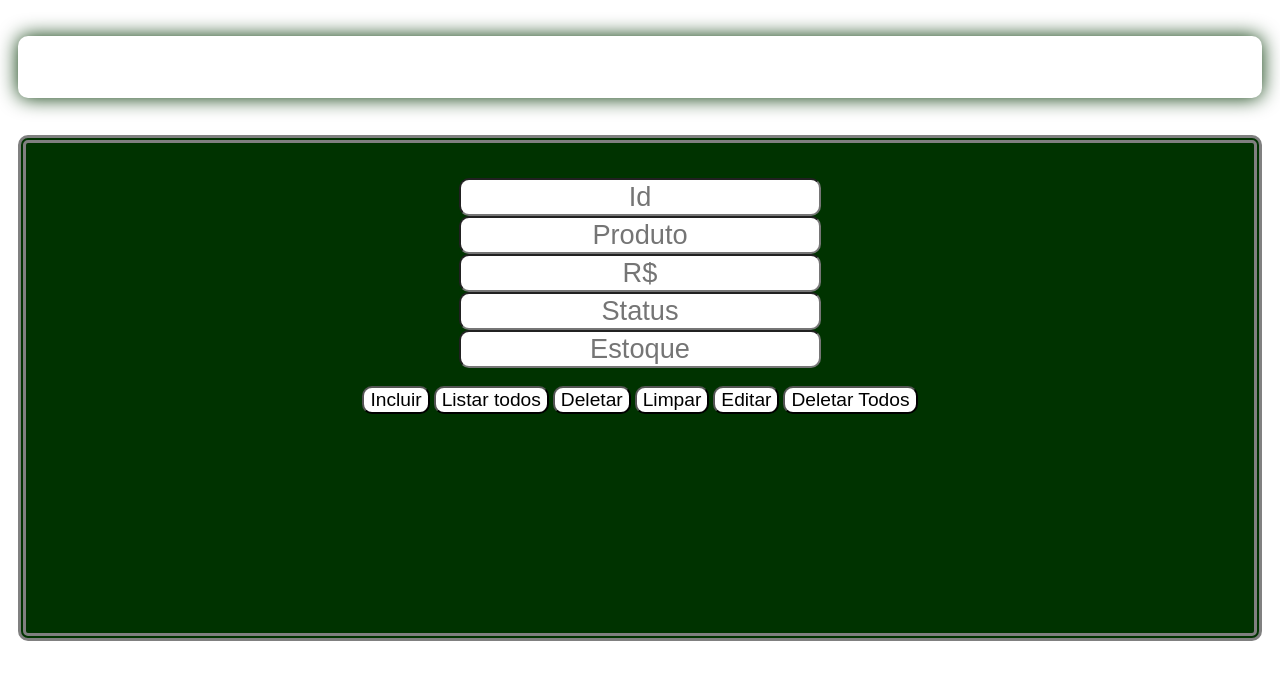
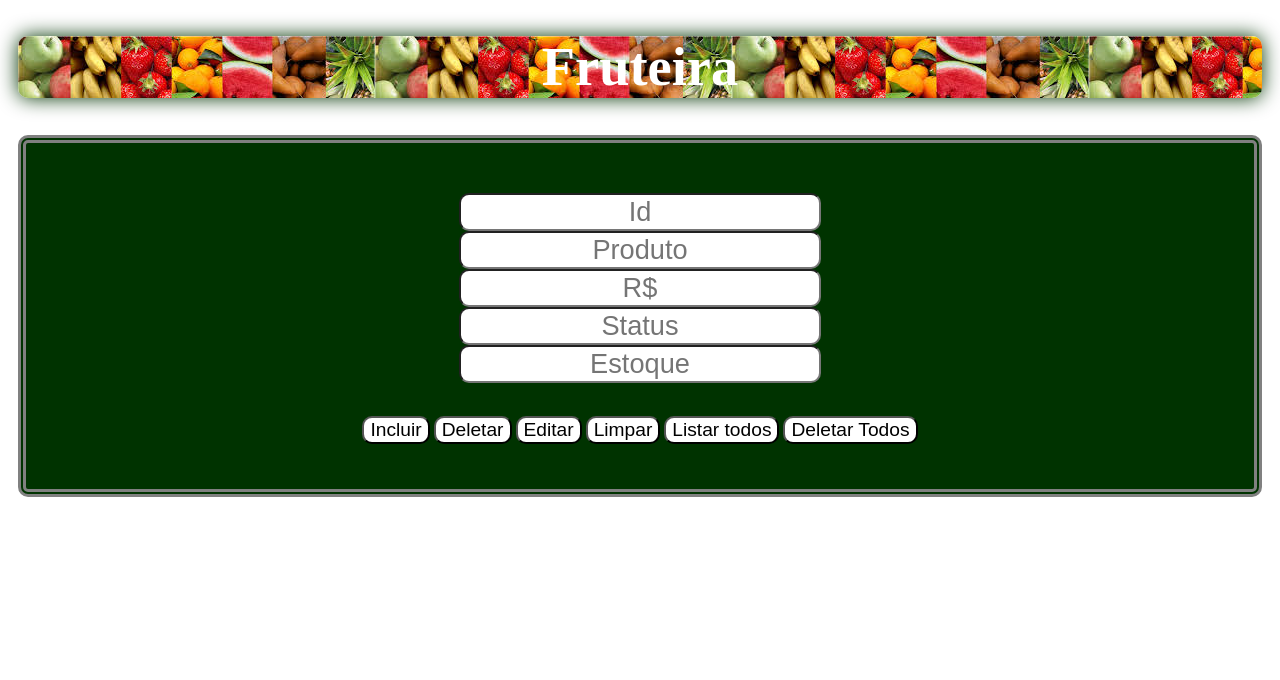
Before and after one commit to luantoni/fruteiracrud, a plain HTML site: page index.html in a window 1280 px wide. Both pictures are taken after a click on the button "Deletar". Drawn offline with Linux system fonts and the light colour scheme; no server answers.

Commit message:
Alguns ajustes css

```diff
--- a/css/style.css
+++ b/css/style.css
@@ -5,8 +5,9 @@
 	margin: 10px;
 	border-radius: 10px;
 	border: 8px double grey;
-	height: 450px;
+	height: auto;
 }
+
 #conteudo{
 	background-color: #003300;
 	margin: 10px;
@@ -15,6 +16,12 @@
 }
 
 .menu{
+	text-align: center;
+	padding: 5px;
+	margin: 10px;
+}
+.classeinput{
+	display:none;
 	text-align: center;
 	padding: 5px;
 	margin: 10px;
@@ -29,7 +36,7 @@ h1 {
 }
 
 header{
-/*	background-image: url("download (1).jpg");*/
+	background-image: url("download (1).jpg");
 	border-radius: 10px;
 	box-shadow:0 0 20px #003300;
 	margin: 10px;
--- a/index.html
+++ b/index.html
@@ -14,7 +14,8 @@
 
 	<div id="caixa">
 		<div class="menu">
-		<form method="POST" action="somewhere" onsubmit="return ola(this);" id="caixapesquisa" >
+			<div class = "classeinput">
+				<form method="POST" action="#" onsubmit="handle" id="caixapesquisa" >
 					<input id="identidade"  type="text" placeholder="Id"  onfocus="this.value='';"/>
 					<br>
 					<input id="chave"  type="text" placeholder="Produto"  onfocus="this.value='';"/>
@@ -26,13 +27,18 @@
 					<input id="estoque" type="text" placeholder="Estoque"  onfocus="this.value='';"/>
 				</form>
 				<br>
+			</div>
+
+			<div class="classebotoes">
 				<button id="incluir"  onclick="incluir()">Incluir </button>
+				<button id="botao"  onclick="deletar()">Deletar </button>
+				<button id="editar" onclick="editar()">Editar</button>
+				<button id="botaolimpar" onclick="limpa()">Limpar</button>
 				<button id="botaotodos"  onclick="todos()">Listar todos </button>
-			<button id="botao"  onclick="deletar()">Deletar </button>
-			<button id="botaolimpar" onclick="limpa()">Limpar</button>
-			<button id="editar" onclick="editar()">Editar</button>
 				<button id="deletartodos" onclick="deletartodos()">Deletar Todos</button>
 			</div>
+		</div>
+
 		<div id="conteudo">
 		</div>
 	</div>
--- a/js/javas.js
+++ b/js/javas.js
@@ -5,8 +5,8 @@ var identidade;
 
 	$(document).keypress(function(e) {
 	  if (e.which == 13) {
-		  incluir()
-		  };
+		  incluir();
+		  }
 	});
 
 	function limpa(){
@@ -20,6 +20,8 @@ var identidade;
 
 
 	function incluir (){
+		$('.classeinput').show();
+		$('.classebotoes').show();
 		parametro = "product/";
 	/*	var n = document.getElementById ("chave").value;
 		var v = document.getElementById ("valor").value;
@@ -37,6 +39,8 @@ var identidade;
 
 
 	function deletar(){
+		$('.classeinput').show();
+		$('.classebotoes').show();
 		var i = document.getElementById ("identidade").value;
 		parametro = "product/"+i;
 		/*urlenviar = url+parametro;*/
@@ -44,25 +48,28 @@ var identidade;
 		requi(parametro);
 	}
 
-	function deletartodos (){
-		opc = 5;
-		requi();
-	}
 	function todos(){
+		$('.classeinput').hide();
 		parametro = "product/";
 		opc = 3;
 		requi(parametro);
 	}
 
 	function editar(){
+		$('.classeinput').show();
+		$('.classebotoes').show();
 		identidade = document.getElementById("identidade").value;
 		parametro = "product/"+identidade;
 		opc = 4;
 		requi(parametro);
 	}
 
+	function deletartodos (){
+		opc = 5;
+		requi();
+	}
+
 	function requi (parametro){
-
 		var xmlhttp = new XMLHttpRequest();
 		xmlhttp.onreadystatechange = function (){
 			if (xmlhttp.readyState == 4 && xmlhttp.status == 200){
@@ -71,6 +78,7 @@ var identidade;
 			}
 		}
 
+
 		if (opc == 1){ /*opção incluir*/
 			var chave = document.getElementById("chave").value;
 			var valor = document.getElementById("valor").value;
@@ -78,12 +86,14 @@ var identidade;
 			var estoque = document.getElementById("estoque").value;
 			var params="nome="+chave+"&valor="+valor+"&status="+estado+"&estoque="+estoque;
 
-			xmlhttp.open("POST", url+"product", true);
-			xmlhttp.setRequestHeader('Content-type', 'application/x-www-form-urlencoded');
+			if (chave != "" & valor != "" & estado != "" & estoque != ""){
+				xmlhttp.open("POST", url+"product", true);
+				xmlhttp.setRequestHeader('Content-type', 'application/x-www-form-urlencoded');
 
-			xmlhttp.onload = function () {
-					console.log(this.responseText);
-				};
+				xmlhttp.onload = function () {
+						console.log(this.responseText);
+					};
+			}
 			xmlhttp.send(params);
 		}
 
@@ -97,7 +107,7 @@ var identidade;
 			xmlhttp.send();
 		}
 
-		else if (opc == 4){
+		else if (opc == 4){ /*opção editar*/
 			var chave = document.getElementById("chave").value;
 			var valor = document.getElementById("valor").value;
 			var estado = document.getElementById("status").value;
```
Also changed, not shown: css/download (1).jpg (added). Lines whose indentation alone changed are shown as unchanged.
